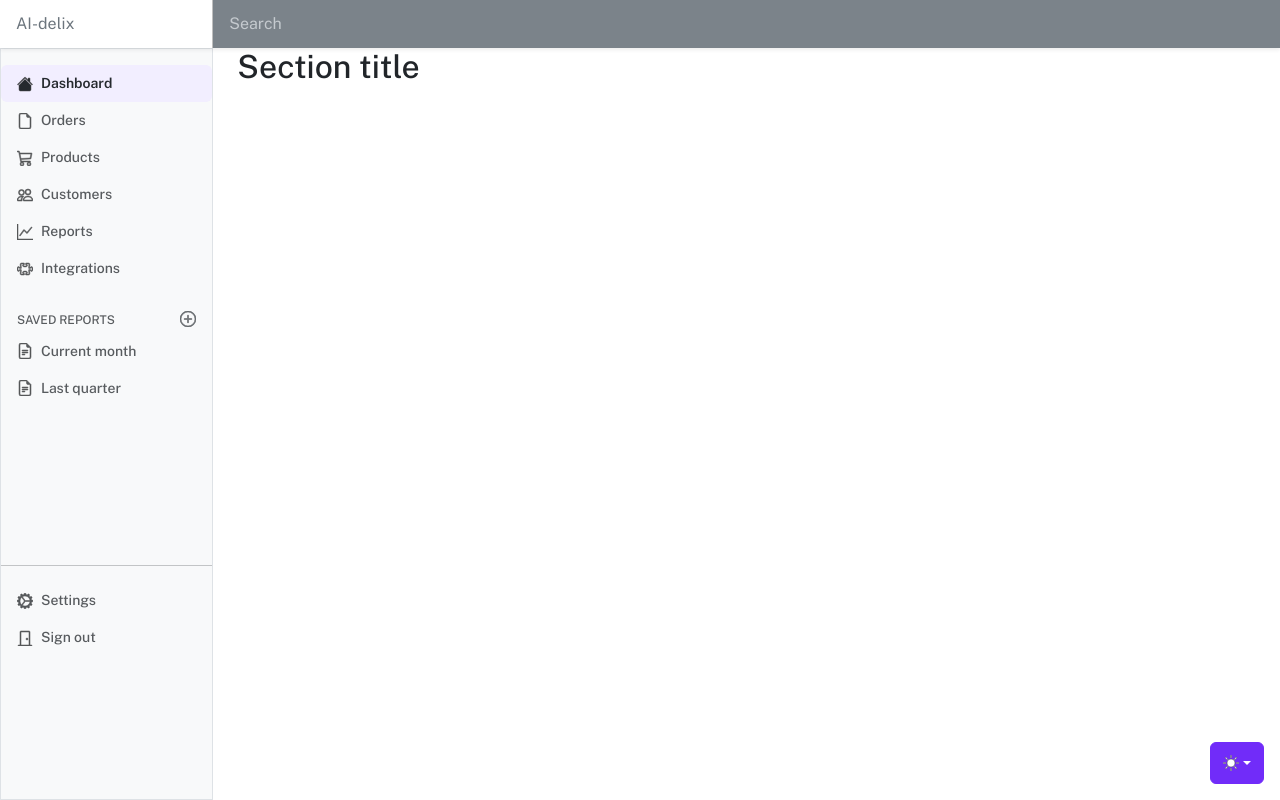
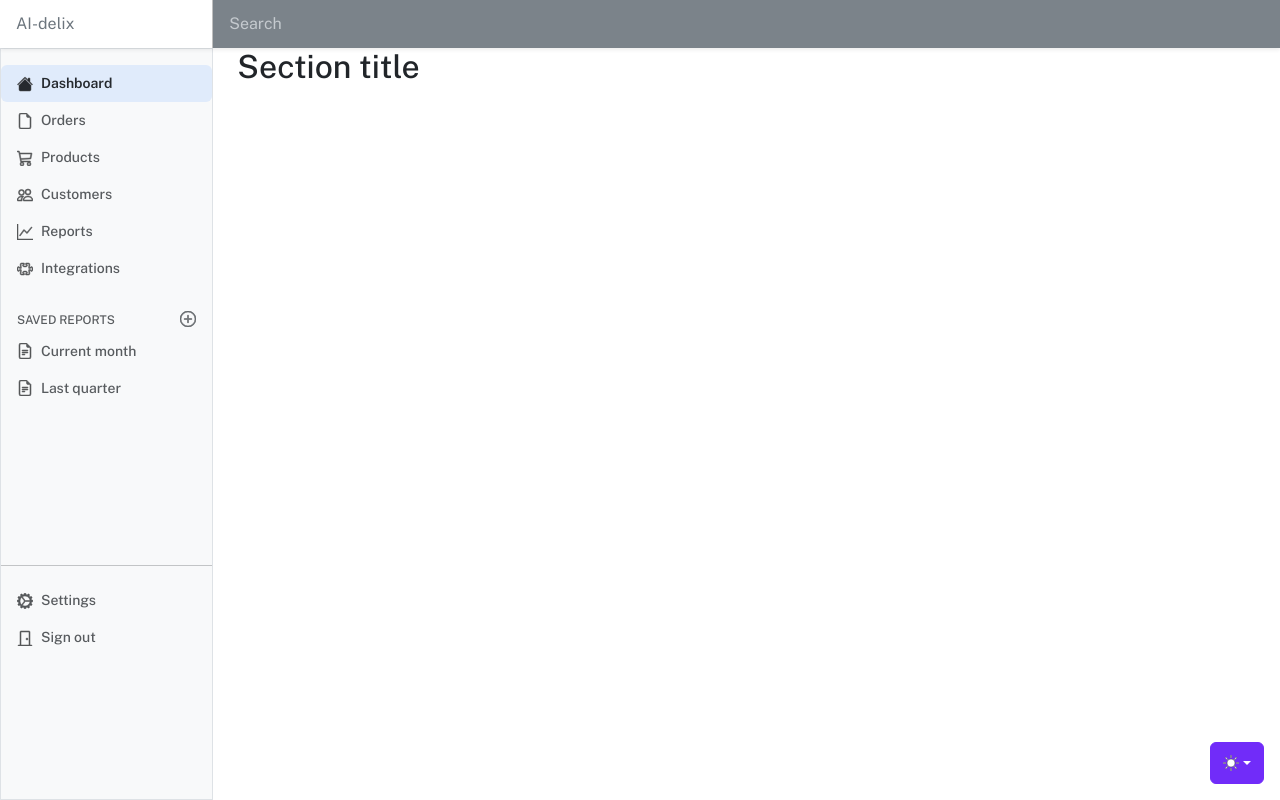
Before and after one commit to diixo/diixo-ai, a Django app: page /dashboard in a window 1280 px wide. Run offline with Django 5.2, Linux system fonts and the light colour scheme; some libraries are stand-ins or nearby versions.

Commit message:
Revert "dashboard.css: violet style"
This reverts commit bdcffbd2d4454023d98ce464b2c3626b8e9e7d6f.

```diff
--- a/ui/app_main/static/app_main/css/dashboard.css
+++ b/ui/app_main/static/app_main/css/dashboard.css
@@ -52,9 +52,6 @@
 
   --brand-link: #0052cc;
   --brand-link-rgb: 0, 82, 204;
-
-  --brand-violet: #683CE8;
-  --brand-violet-rgb: 104, 60, 232;
 }
 
 
@@ -144,15 +141,15 @@ body {
 }
 
 .btn-main {
-  --bd-blue-bg: var(--brand-violet);
-  --bd-blue-rgb: var(--brand-violet-rgb);
+  --bd-blue-bg: #5340ff;
+  --bd-blue-rgb: 83, 64, 255;
   --bs-btn-font-weight: 500;
   --bs-btn-color: var(--bs-white);
   --bs-btn-bg: var(--bd-blue-bg);
   --bs-btn-border-color: var(--bd-blue-bg);
   --bs-btn-hover-color: var(--bs-white);
-  --bs-btn-hover-bg: #5a23c8;
-  --bs-btn-hover-border-color: #5a23c8;
+  --bs-btn-hover-bg: #3532db;
+  --bs-btn-hover-border-color: #3532db;
   --bs-btn-focus-shadow-rgb: var(--bd-blue-rgb);
   --bs-btn-active-color: var(--bs-btn-hover-color);
   --bs-btn-active-bg: #3532db;
@@ -202,14 +199,14 @@ main {
 .sidebar {
   --nav-item-radius: 6px;
   --nav-item-hover-bg: #f4f4f4;
-  --nav-item-active-bg: #F2EEFF; /* bg-primary bg-opacity-10 */
-  --nav-item-active-color: var(--brand-violet);
+  --nav-item-active-bg: rgba(13, 110, 253, 0.1); /* bg-primary bg-opacity-10 */
+  --nav-item-active-color: var(--brand-blue);
 
   --nav-indicator-width: 4px;
   --nav-indicator-height: 24px;
   --nav-indicator-offset: 8px;
   --nav-indicator-radius: 6px;
-  --nav-indicator-color: var(--brand-violet);
+  --nav-indicator-color: var(--brand-blue);
 
   /* Иконки пунктов остаются приглушённо-серыми независимо от состояния
      (active / hover), как в sidebar-github-menu-icon.html.
```
